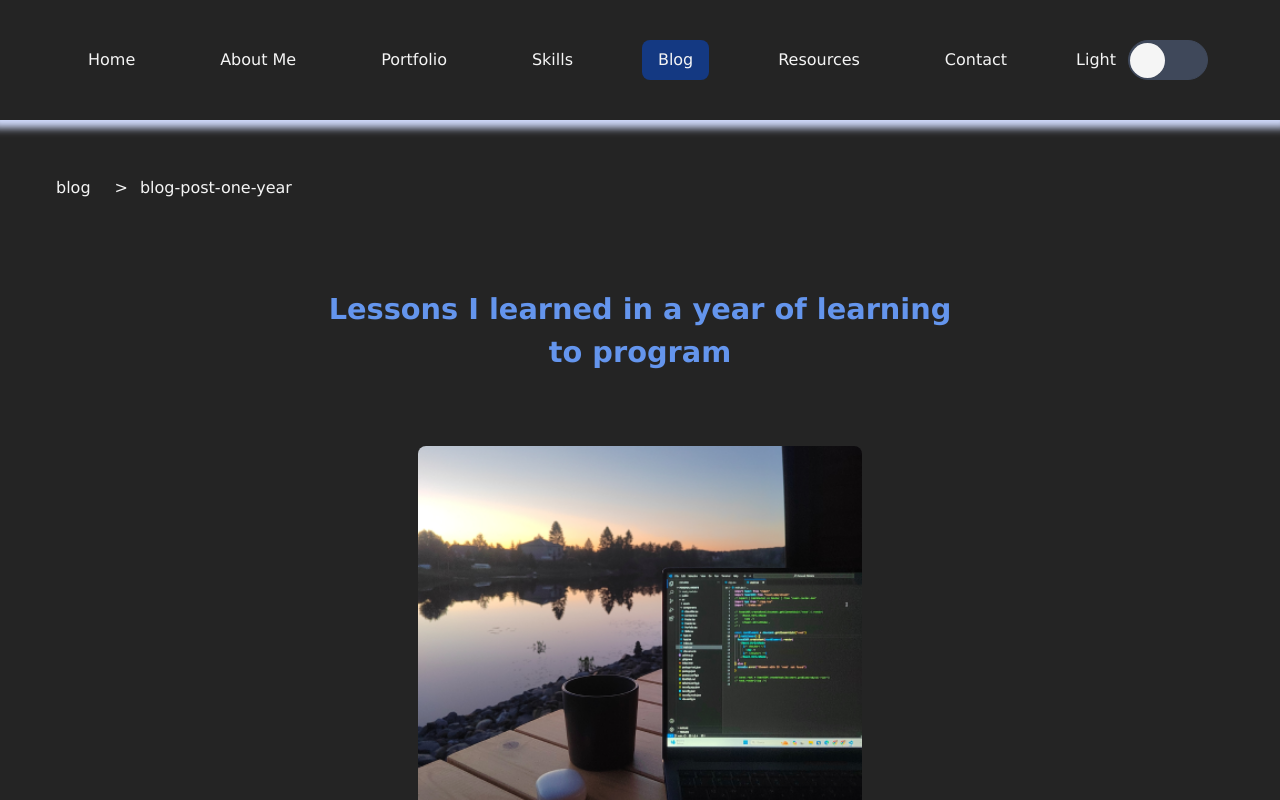
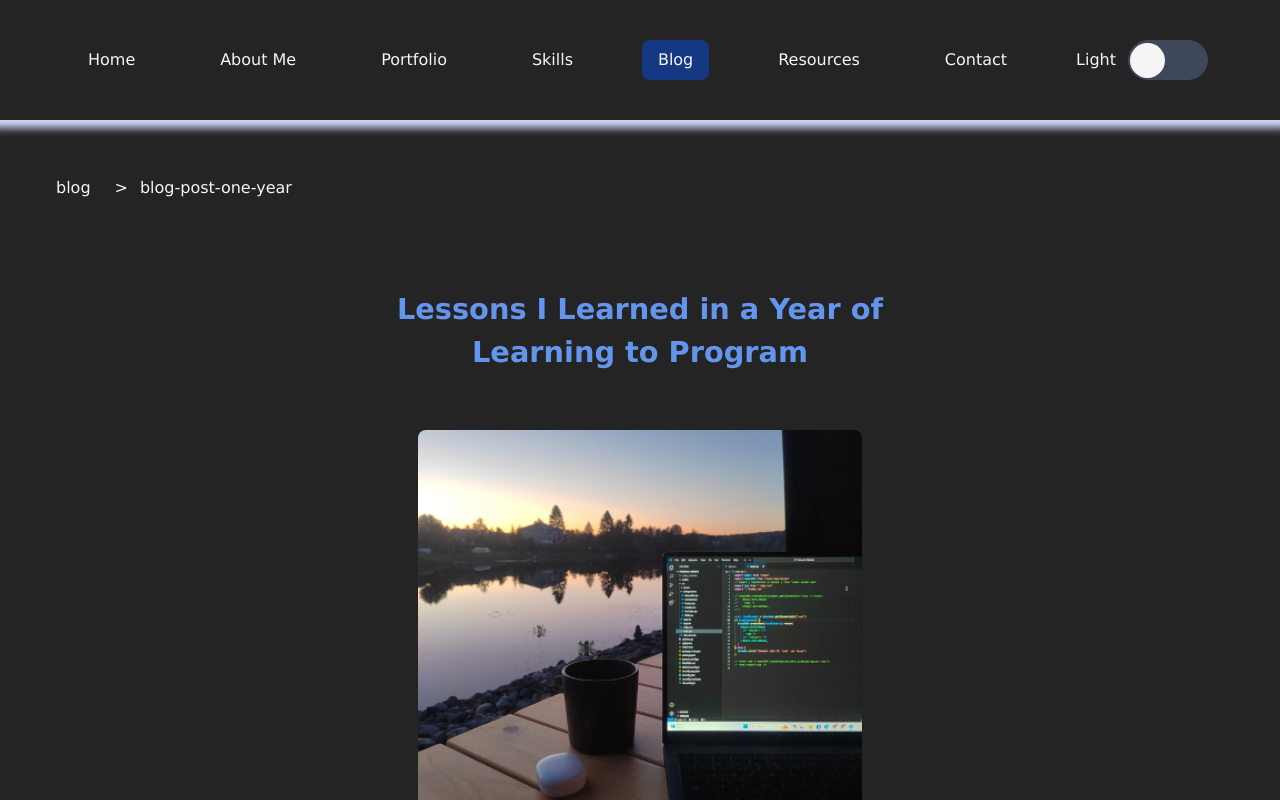
Before and after one commit to alenatih/Personal-Website, a React (Vite) app: page /blog/blog-post-one-year in a window 1280 px wide. Built offline with nearby package versions, Linux system fonts and the light colour scheme.

Commit message:
Update blog post 0

```diff
--- a/src/App.css
+++ b/src/App.css
@@ -126,7 +126,7 @@
   font-size: 1.8rem;
   font-weight: 700;
   text-align: center;
-  margin: 2.5rem 0 4rem;
+  margin: 2.5rem 0 3.5rem;
 }
 
 .blog-post-text {
@@ -651,10 +651,6 @@
     width: 60%;
   }
 
-  .blog-post-page-one-year-title {
-    margin-bottom: 4.5rem;
-  }
-
   .about-me-title.mobile {
     display: none;
   }
--- a/src/components/blog/BlogPostOneYear.tsx
+++ b/src/components/blog/BlogPostOneYear.tsx
@@ -4,7 +4,7 @@ function BlogPostOneYear() {
     return (
         <div className="blog-post-one-year">
             <h4 className="blog-post-page-one-year-title">
-                Lessons I learned in a year of learning to program
+                Lessons I Learned in a Year of Learning to Program
             </h4>
             <img
                 className="blog-post-image"
```
